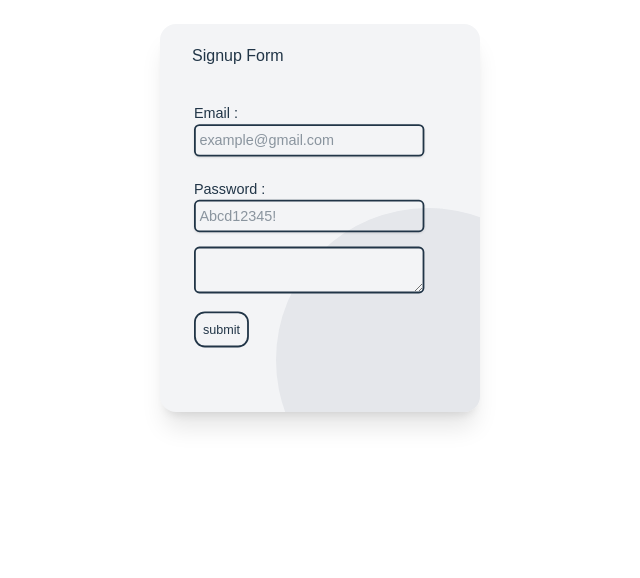
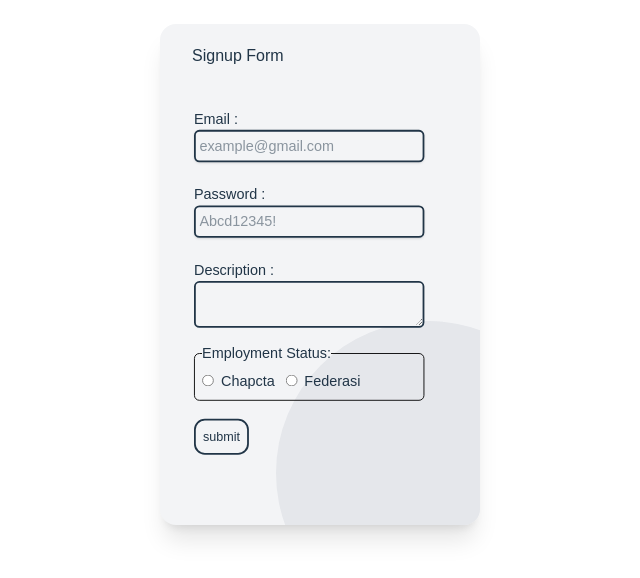
Before and after one commit to rakaMain/learn_react, a React (Vite) app in the folder first-react/: page / in a window 1280 px wide. Shown: the top 578 px of the page, without its empty margins (320-960 px from the left). Built offline with nearby package versions, Linux system fonts and the light colour scheme.

Commit message:
day 13 membuat radio

```diff
--- a/first-react/src/main.jsx
+++ b/first-react/src/main.jsx
@@ -8,7 +8,6 @@ import MyForm from "./from";
 
 import './index.css'
 import "remixicon/fonts/remixicon.css";
-
 
 
 function Mycode(){
@@ -27,30 +26,50 @@ function Mycode(){
 
     const email = formData.get('email')
     const pass = formData.get('password')
+    const Employment = formData.get('employment')
 
-    console.log(email, pass)
+    console.log(`${email} ,${pass}, ${Employment}`)
   }
   return(
     <div className="w-full container h-auto pt-6">
     <div className=" relative overflow-hidden p-5 flex-col justify-center mx-auto gap-1.5 w-80 h-auto rounded-2xl shadow-xl bg-gray-100">
       <div className="h-76 w-76 absolute rounded-full bg-gray-200 end-[-100px] bottom-[-100px]"></div>
       <p className=" ms-3 mb-5">Signup Form</p>
+
       <section>
         <form action={handlesubmit} className="mb-3 scale-90" >
           <label htmlFor="email">Email : </label>
           <input type="email" name="email" placeholder="example@gmail.com" className=" shadow rounded-md line-clamp-2  border-2 p-1 w-64"/>
           <br />
+
           <label htmlFor="password">Password : </label>
           <input type="password" name="password" placeholder="Abcd12345!" className=" shadow rounded-md  line-clamp-2 border-2 p-1 w-64"/>
+          <br />
 
-          <textarea className=" w-64 h-auto block bg-gray-100 border-2 rounded-md mt-4" name="" id=""></textarea>
+          <label htmlFor="Description">Description : </label>
+          <textarea className=" w-64 h-auto block bg-gray-100 border-2 rounded-md " name="Description" id="Descrption"></textarea>
+
+          <fieldset className="mt-4 w-64 p-2 rounded-md border-black border">
+            <legend>Employment Status:</legend>
+            <label className=" me-3 mt-4" htmlFor="">
+              <input className="me-2" type="radio" name="employment" value='Chapcta' />
+              Chapcta
+            </label>
+            <label className=" mt-4" htmlFor="">
+              <input className="me-2" type="radio" name="employment" value='Federasi'/>
+              Federasi
+            </label>
+          </fieldset>
+
           <button className=" border-2 rounded-xl my-5 text-sm p-2 hover:bg-black hover:text-white "> submit</button>
+
         </form>
       </section>
     </div>
     </div>
   )
 }
+
 const root = createRoot(document.getElementById("root"))
 root.render(
   Mycode()
```
